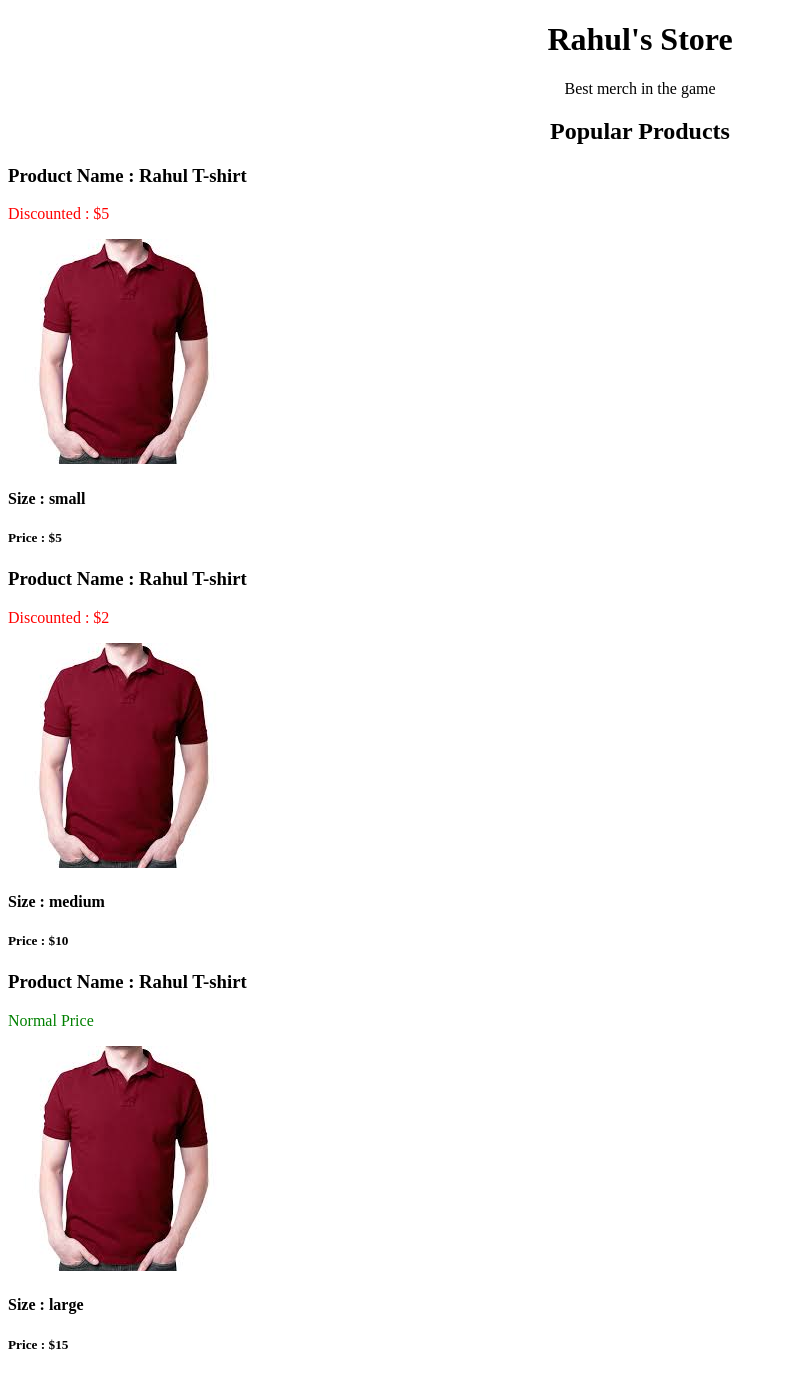
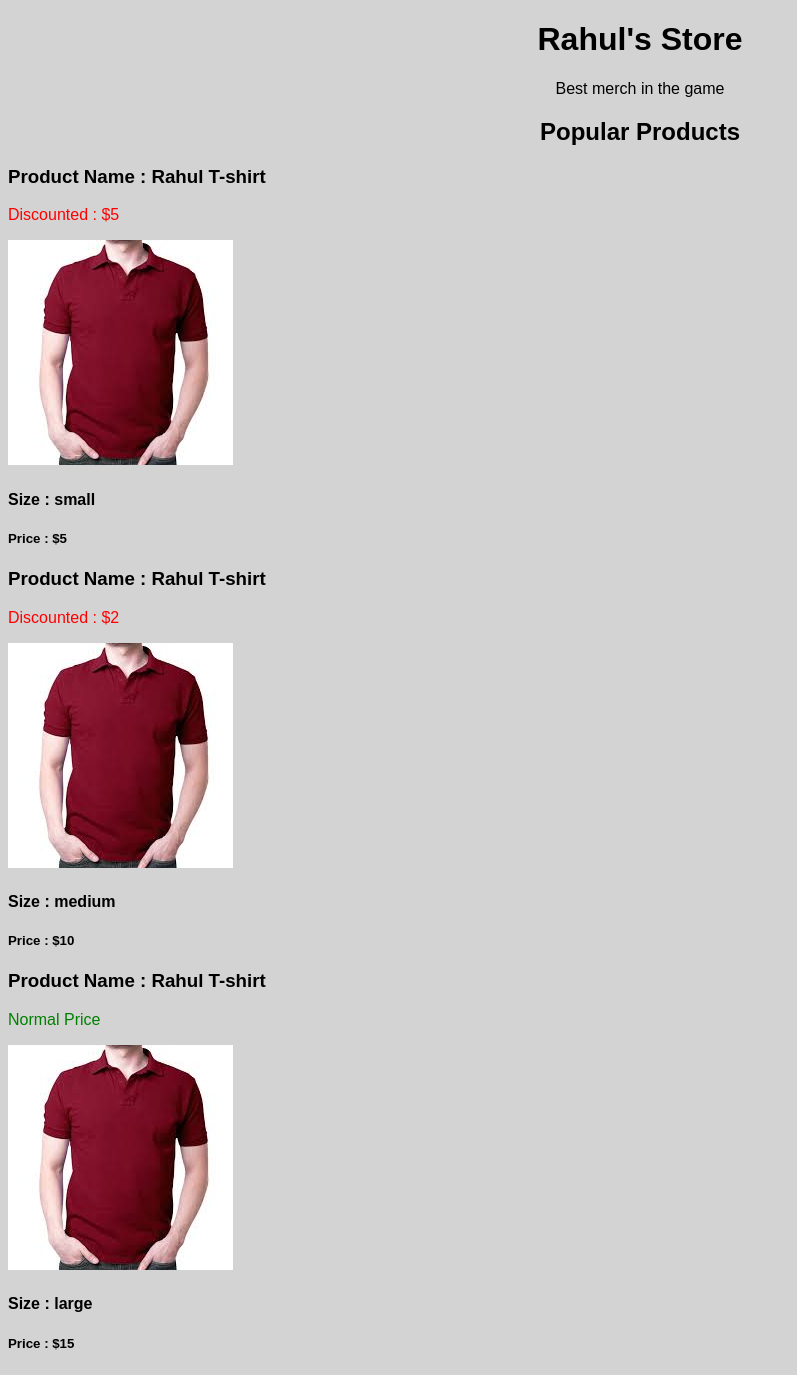
Before and after one commit to CodeofRahul/Flask, a Flask app: page / in a window 1280 px wide. Shown: the whole page, without its empty margins (0-797 px from the left). After the commit the page ends 1350 px from the top, so only its background shows below. Run offline with Flask 3, Linux system fonts and the light colour scheme.

Commit message:
simple css with font-family and background color added

```diff
--- /dev/null
+++ b/static/styles/main.css
@@ -0,0 +1,9 @@
+body{
+    background-color: lightgray;
+}
+
+
+h1,h2,h3,h4,h5,p{
+    font-family: Arial, Helvetice, sans-serif;
+    color:black;
+}
--- a/templates/layout.html
+++ b/templates/layout.html
@@ -1,6 +1,7 @@
 <!DOCTYPE html>
 <html>
 <head>
+    <link rel="stylesheet" type="text/css" href="{{url_for('static',filename='/styles/main.css')}}">
     {% block title %}
     {% endblock title %}
 </head>
```
Also changed, not shown: static/images/styles/main.css (deleted).
